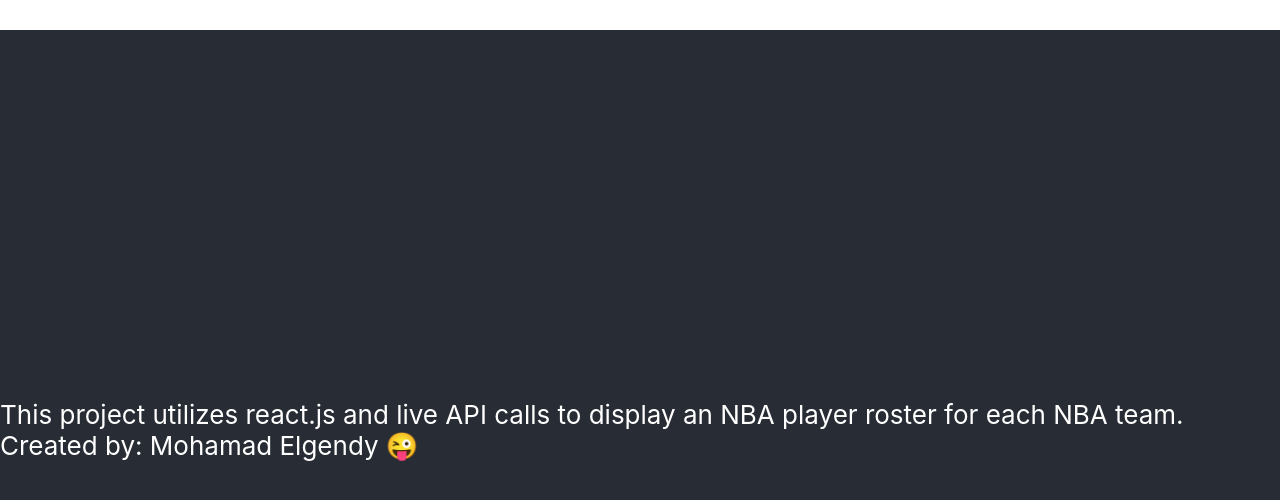
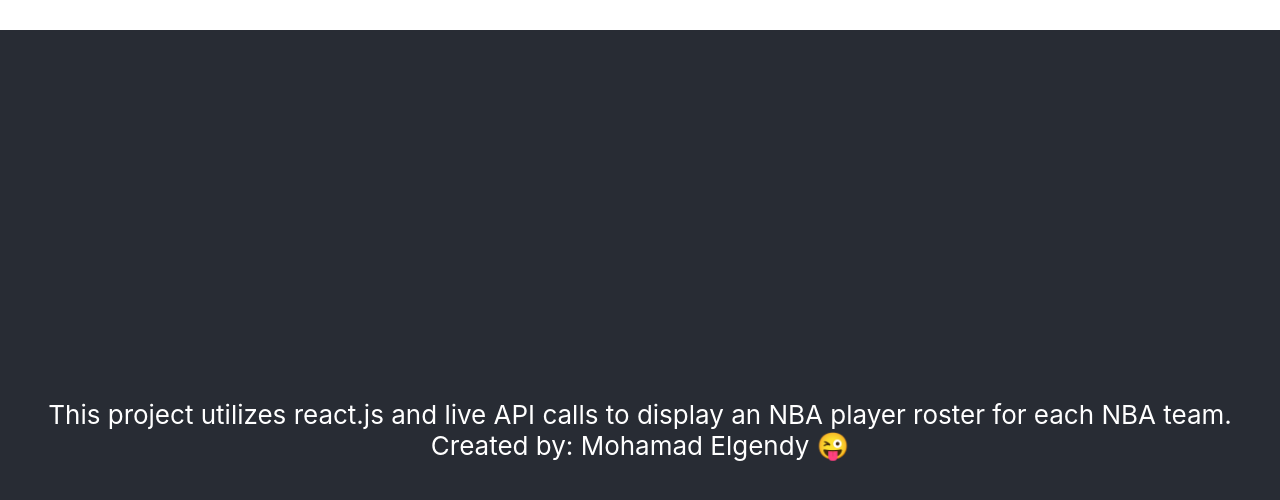
Before and after one commit to MohamadElgendy23/rosterviewer, a React (Create React App) app: page /about in a window 1280 px wide. Shown: the top 500 px of the page. Built offline with nearby package versions, Linux system fonts and the light colour scheme.

Commit message:
styled paragraph in about page

```diff
--- a/src/components/AboutPage.jsx
+++ b/src/components/AboutPage.jsx
@@ -4,8 +4,11 @@ function AboutPage() {
   return (
     <div className="About">
       <div className="header">
-        This project utilizes react.js and live API calls to display an NBA
-        player roster for each NBA team. Created by: Mohamad Elgendy &#128540;
+        <p id="about-paragraph">
+          This project utilizes react.js and live API calls to display an NBA
+          player roster for each NBA team. <br />
+          Created by: Mohamad Elgendy &#128540;
+        </p>
       </div>
     </div>
   );
--- a/src/components/HomePage.css
+++ b/src/components/HomePage.css
@@ -30,3 +30,7 @@
     margin-top: 10px;
     background-color: red;
   }
+
+  #about-paragraph {
+    text-align: center;
+  }
```
